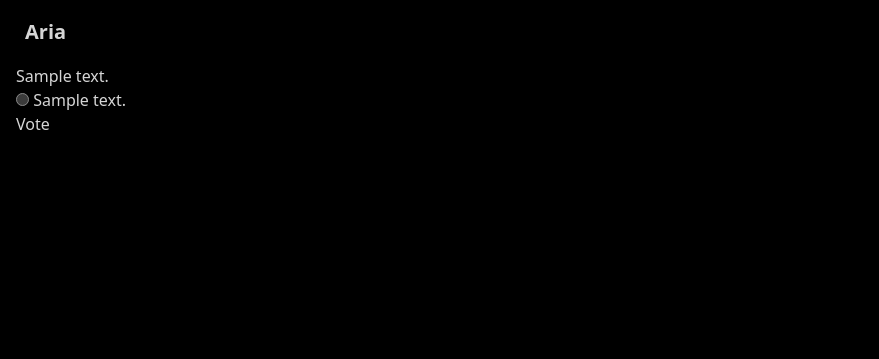
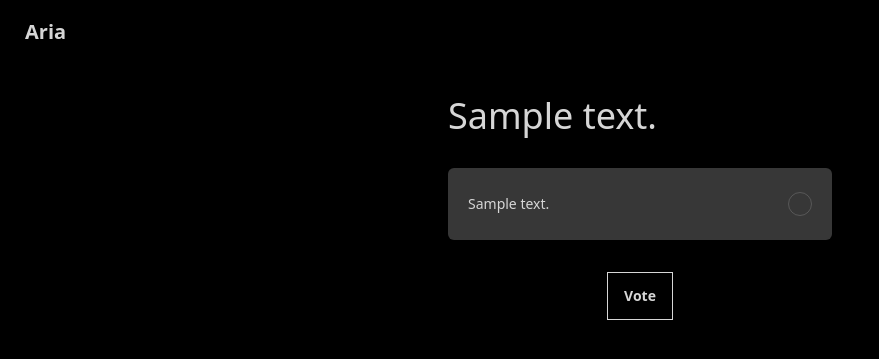
Before and after one commit to dave-martinez/django-tutorial, a Django app: page /polls/1/ in a window 1280 px wide. Shown: the top 359 px of the page, without its empty margins (0-879 px from the left). Run offline with Django 5.2, Linux system fonts and the light colour scheme; tables that the repository leaves empty hold one stand-in row (values such as "Sample post"); parts of the project's set-up code (start-up, migrations or seed data) failed here and were passed over; some libraries are stand-ins or nearby versions.

Commit message:
Add styiling on detail

```diff
--- a/polls/templates/polls/detail.html
+++ b/polls/templates/polls/detail.html
@@ -1,16 +1,32 @@
 {% extends "polls/layouts/base.html" %}
 
 {% block content %}
-<form action="{% url 'polls:vote' question.id %}" method="post">
+<form class="max-w-96 w-full mx-auto" action="{% url 'polls:vote' question.id %}" method="post">
 {% csrf_token %}
-<fieldset>
-    <legend><h1>{{ question.question_text }}</h1></legend>
+    <h2 class="text-4xl">{{ question.question_text }}</h2>
+    <div class="bg-primary my-8 p-4 rounded-md">
+
     {% if error_message %}<p><strong>{{ error_message }}</strong></p>{% endif %}
     {% for choice in question.choice_set.all %}
-        <input type="radio" name="choice" id="choice{{ forloop.counter }}" value="{{ choice.id }}">
-        <label for="choice{{ forloop.counter }}">{{ choice.choice_text }}</label><br>
+        <div class="form-control">
+          <label for="choice{{ forloop.counter }}" class="label cursor-pointer">
+                <span class="label-text">{{ choice.choice_text }}</span>
+                <input
+                    type="radio"
+                    name="choice"
+                    id="choice{{forloop.counter}}"
+                    value="{{choice.id}}"
+                    class="radio checked:bg-red-500"
+                />
+          </label>
+        </div>
     {% endfor %}
-</fieldset>
-<input type="submit" value="Vote">
+
+    </div>
+
+    <div class="flex justify-center">
+        <button class="btn btn-outline" type="submit">Vote</button>
+    </div>
+
 </form>
 {% endblock %}
--- a/templates/polls/elements/navbar.html
+++ b/templates/polls/elements/navbar.html
@@ -1,4 +1,4 @@
-<div class="navbar">
+<div class="navbar mb-8">
     <div class="navbar-start">
         <div class="dropdown">
             <div tabindex="0" role="button" class="btn btn-ghost lg:hidden">
```
